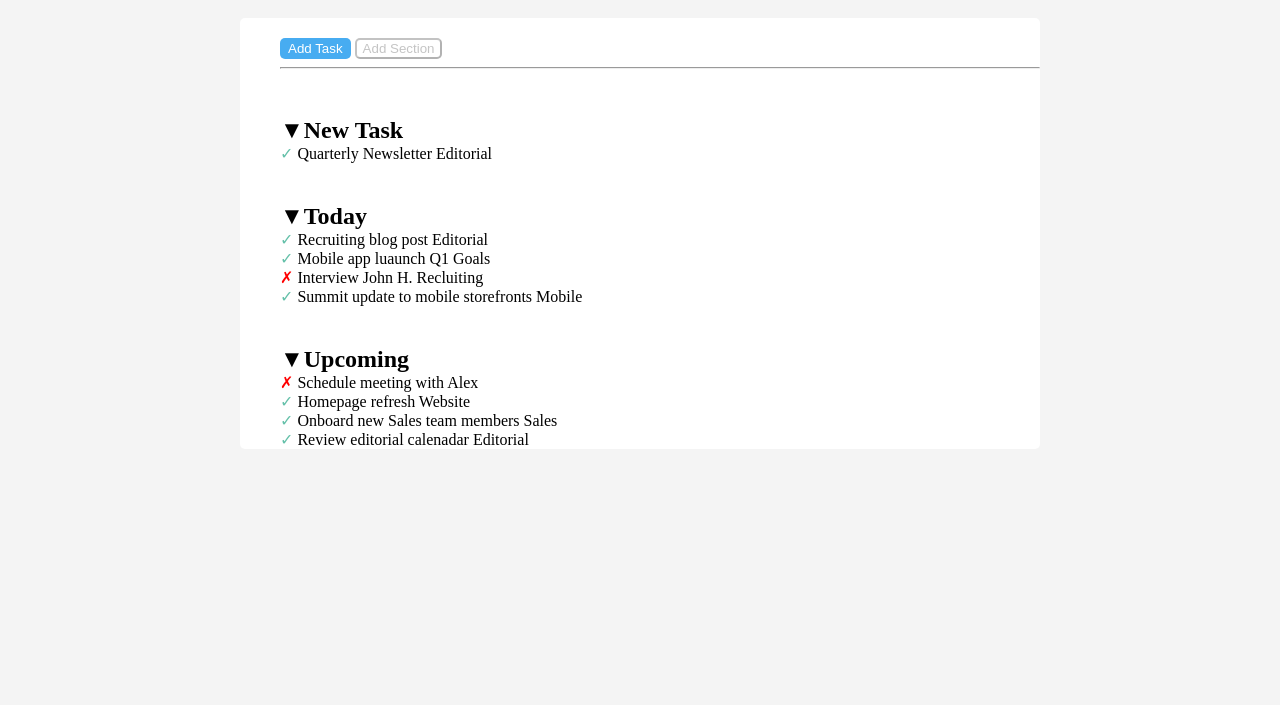
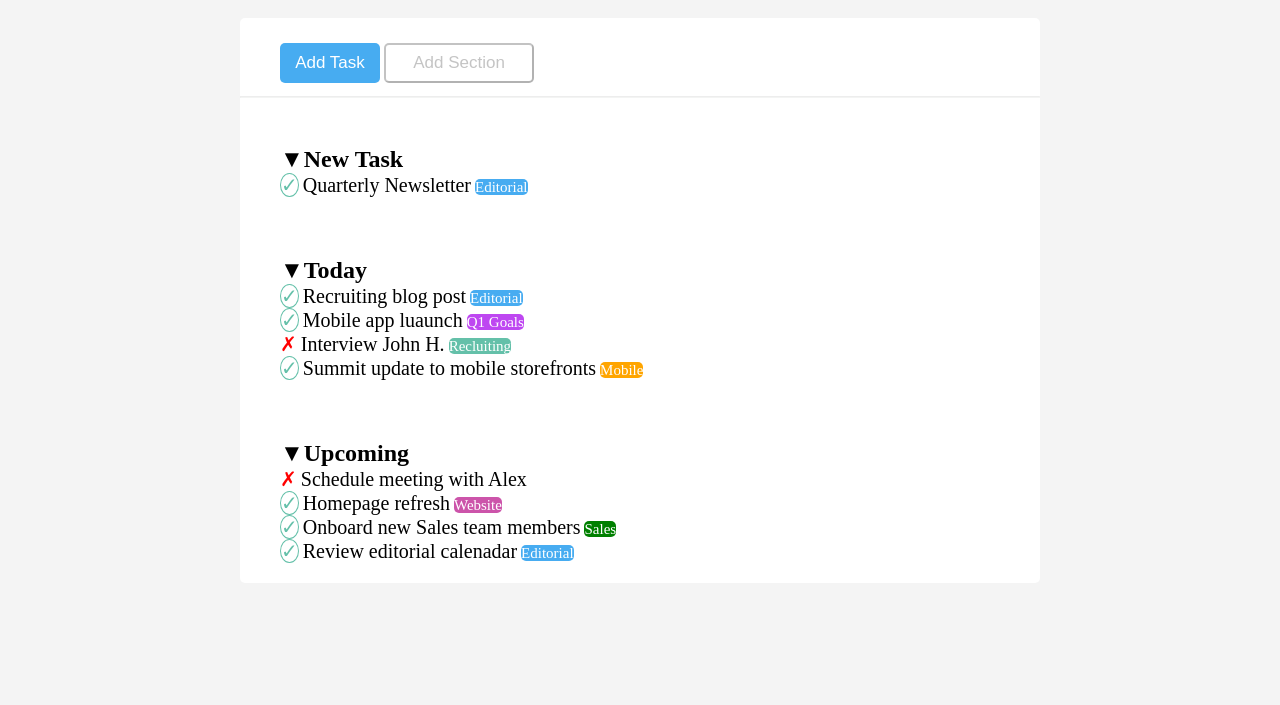
Before and after one commit to WragnarokA/html-css-toboolist, a plain HTML site: page index.html in a window 1280 px wide. Shown: the part 95-800 px from the top of the page. Drawn offline with Linux system fonts and the light colour scheme.

Commit message:
da aggionare

```diff
--- a/css/toboolist.css
+++ b/css/toboolist.css
@@ -32,34 +32,100 @@ main{
 }
 
 
+section{
+    padding-top: 20px;
+    padding-bottom: 20px;
+    padding-left: 40px;
+}
+
+
 
 /* button  */
 .button{
-    padding-top: 20px;
-    border-radius: 20%;
+    padding-top: 25px;
+    padding-bottom: 5px;
 
 }
 
-.task{
+
+
+.add1{
     border-radius: 5px;
     border-color:transparent;
     color: white;
+    font-size: 17px;
     background-color: #47ACF1;
+    width: 100px;
+    height: 40px;
+
 }
 
-.section{
-
+.add2{
     border-radius: 5px;
     border-color: rgba(59, 59, 59, 0.3);
     color: rgba(59, 59, 59, 0.3);
+    font-size: 17px;
     background-color: white;
-
+    width: 150px;
+    height: 40px;
+}
+hr{
+    border-color:  rgba(114, 118, 114, 0.073);
+    color: transparent;
 }
 
-main{
-    padding-left: 40px;
+/* fine button */
+
+
+/* primo paragrafo */
+
+.check{
+    border: solid 1px #64C0A9;
+    border-radius: 50%;
 }
 
-section{
-    padding-top: 20px;
+.editorial{
+    border-radius: 5px;
+    color: white;
+    font-size: 15px;
+    background-color: #47ACF1;
+    width: 50%;
+    height: 40px;
 }
+.q1{
+    border-radius: 5px;
+    color: white;
+    font-size: 15px;
+    background-color: #be47f1;
+}
+
+.recluti{
+    border-radius: 5px;
+    color: white;
+    font-size: 15px;
+    background-color: #64C0A9;
+}
+
+.mobile{
+    border-radius: 5px;
+    color: white;
+    font-size: 15px;
+    background-color: orange;
+}
+
+.web{
+    border-radius: 5px;
+    color: white;
+    font-size: 15px;
+    background-color:#CC54AA;
+}
+.sales{
+    border-radius: 5px;
+    color: white;
+    font-size: 15px;
+    background-color:green;
+}
+
+span{
+    font-size: 20px;
+}
--- a/index.html
+++ b/index.html
@@ -24,8 +24,8 @@
     <main>
         <!-- button -->
         <section class="button">
-            <button class="task">Add Task</button>
-            <button class="section">Add Section</button>
+            <button class="add1">Add Task</button>
+            <button class="add2">Add Section</button>
         </section>
         <hr>
 
@@ -37,7 +37,7 @@
             <h2 style="margin-bottom: 0%;">▼New Task</h2>
             <span style="color:#64C0A9;" class="check">✓</span>
             <span>Quarterly Newsletter</span>
-            <span>Editorial</span>
+            <span class="editorial">Editorial</span>
 
         </section>
 
@@ -48,22 +48,22 @@
             <div>
                 <span style="color:#64C0A9;" class="check">✓</span>
                 <span>Recruiting blog post</span>
-                <span>Editorial</span>
+                <span class="editorial">Editorial</span>
             </div>
             <div>
                 <span style="color:#64C0A9;" class="check">✓</span>
                 <span>Mobile app luaunch</span>
-                <span>Q1 Goals</span>
+                <span class="q1">Q1 Goals</span>
             </div>
             <div>
-                <span style="color: red;">✗</span>
+                <span style="color: red;" class="x" >✗</span>
                 <span>Interview John H.</span>
-                <span>Recluiting</span>
+                <span class="recluti">Recluiting</span>
             </div>
             <div>
                 <span style="color:#64C0A9;" class="check">✓</span>
                 <span>Summit update to mobile storefronts</span>
-                <span>Mobile</span>
+                <span class="mobile">Mobile</span>
             </div>
 
         </section>
@@ -77,23 +77,23 @@
         <section>
             <h2 style="margin-bottom: 0%;">▼Upcoming</h2>
             <div>
-                <span style="color: red;">✗</span>
+                <span style="color: red;" class="x">✗</span>
                 <span>Schedule meeting with Alex</span>
             </div>
             <div>
                 <span style="color:#64C0A9;" class="check">✓</span>
                 <span>Homepage refresh</span>
-                <span>Website</span>
+                <span class="web">Website</span>
             </div>
             <div>
                 <span style="color:#64C0A9;" class="check">✓</span>
                 <span>Onboard new Sales team members</span>
-                <span>Sales</span>
+                <span class="sales">Sales</span>
             </div>
             <div>
                 <span style="color:#64C0A9;" class="check">✓</span>
                 <span>Review editorial calenadar</span>
-                <span>Editorial</span>
+                <span class="editorial">Editorial</span>
             </div>
 
 
```
